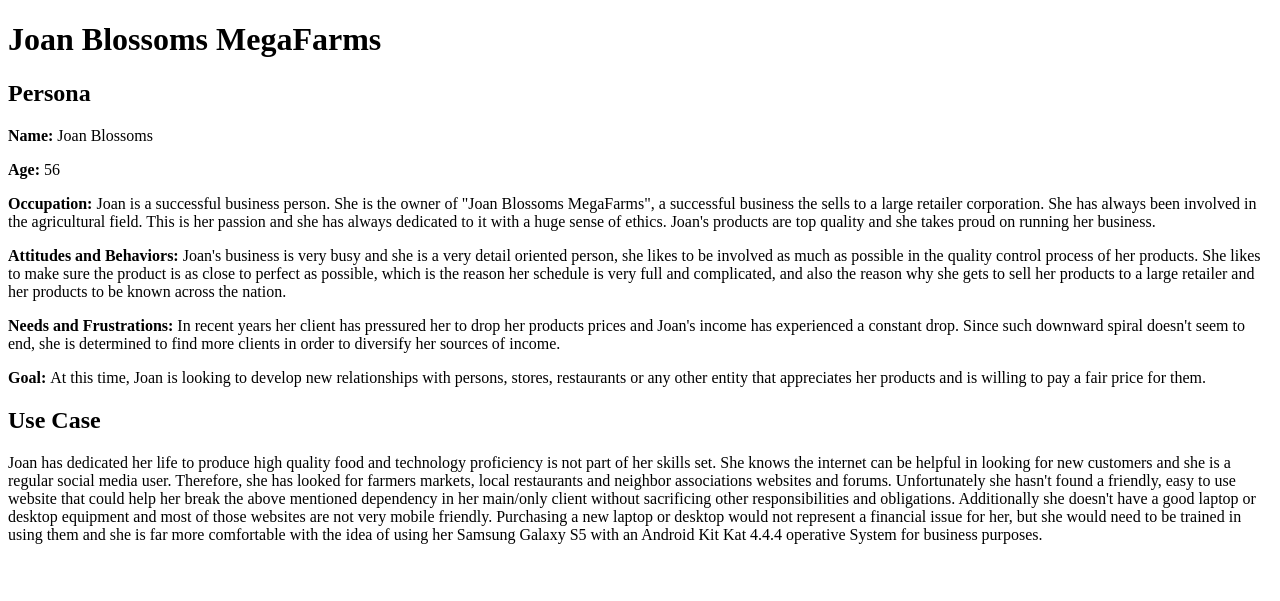
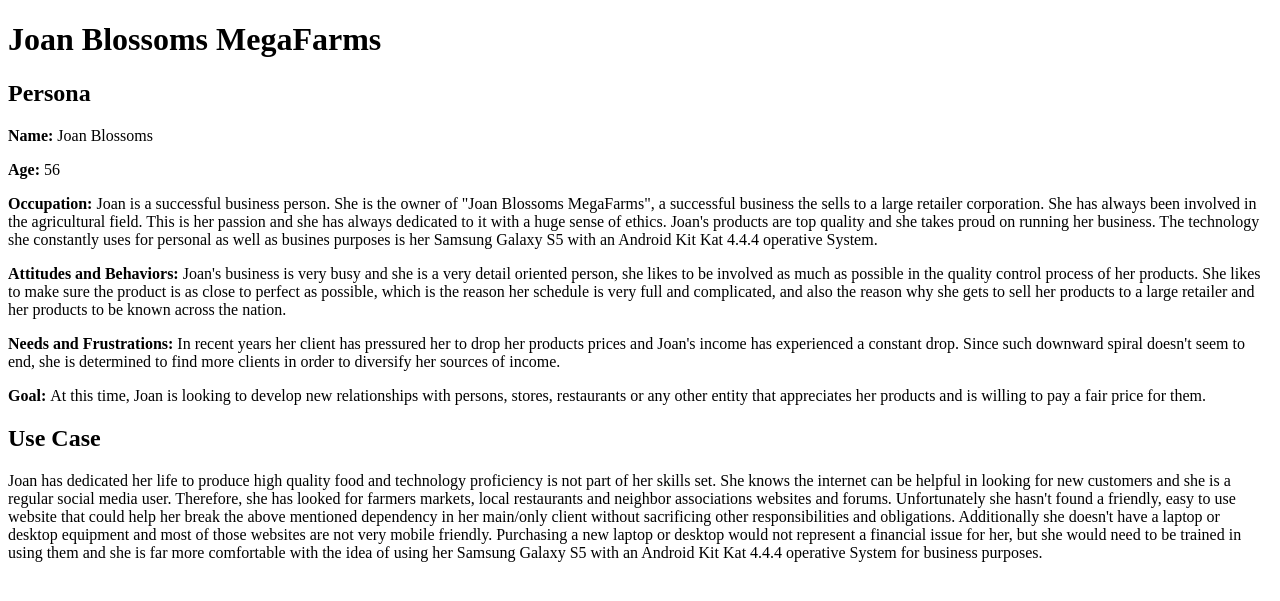
Before and after one commit to ttalcott/roots-n-table, a PHP site: page /user-joan.php in a window 1280 px wide. Shown: the top 601 px of the page. Run offline with PHP 8.4, Linux system fonts and the light colour scheme.

Commit message:
added technologyu to persona

```diff
--- a/epic/user-joan.php
+++ b/epic/user-joan.php
@@ -9,11 +9,11 @@
 		<h2>Persona</h2>
 		<p><strong> Name: </strong>Joan Blossoms</p>
 		<p><strong>Age: </strong> 56</p>
-		<p><strong>Occupation: </strong>Joan is a successful business person. She is the owner of "Joan Blossoms MegaFarms", a successful business the sells to a large retailer corporation. She has always been involved in the agricultural field. This is her passion and she has always dedicated to it with a huge sense of ethics. Joan's products are top quality and she takes proud on running her business.</p>
+		<p><strong>Occupation: </strong>Joan is a successful business person. She is the owner of "Joan Blossoms MegaFarms", a successful business the sells to a large retailer corporation. She has always been involved in the agricultural field. This is her passion and she has always dedicated to it with a huge sense of ethics. Joan's products are top quality and she takes proud on running her business. The technology she constantly uses for personal as well as busines purposes is her Samsung Galaxy S5 with an Android Kit Kat 4.4.4 operative System.</p>
 		<p><strong>Attitudes and Behaviors: </strong>Joan's business is very busy and she is a very detail oriented person, she likes to be involved as much as possible in the quality control process of her products. She likes to make sure the product is as close to perfect as possible, which is the reason her schedule is very full and complicated, and also the reason why she gets to sell her products to a large retailer and her products to be known across the nation. </p>
 		<p><strong>Needs and Frustrations: </strong>In recent years her client has pressured her to drop her products prices and Joan's income has experienced a constant drop. Since such downward spiral doesn't seem to end, she is determined to find more clients in order to diversify her sources of income. </p>
 		<p><strong>Goal: </strong>At this time, Joan is looking to develop new relationships with persons, stores, restaurants or any other entity that appreciates her products and is willing to pay a fair price for them.</p>
 		<h2>Use Case</h2>
-		<p> Joan has dedicated her life to produce high quality food and technology proficiency is not part of her skills set. She knows the internet can be helpful in looking for new customers and she is a regular social media user. Therefore, she has looked for farmers markets, local restaurants and neighbor associations websites and forums. Unfortunately she hasn't found a friendly, easy to use website that could help her break the above mentioned dependency in her main/only client without sacrificing other responsibilities and obligations. Additionally she doesn't have a good laptop or desktop equipment and most of those websites are not very mobile friendly. Purchasing a new laptop or desktop would not represent a financial issue for her, but she would need to be trained in using them and she is far more comfortable with the idea of using her Samsung Galaxy S5 with an Android Kit Kat 4.4.4 operative System for business purposes.</p>
+		<p> Joan has dedicated her life to produce high quality food and technology proficiency is not part of her skills set. She knows the internet can be helpful in looking for new customers and she is a regular social media user. Therefore, she has looked for farmers markets, local restaurants and neighbor associations websites and forums. Unfortunately she hasn't found a friendly, easy to use website that could help her break the above mentioned dependency in her main/only client without sacrificing other responsibilities and obligations. Additionally she doesn't have a laptop or desktop equipment and most of those websites are not very mobile friendly. Purchasing a new laptop or desktop would not represent a financial issue for her, but she would need to be trained in using them and she is far more comfortable with the idea of using her Samsung Galaxy S5 with an Android Kit Kat 4.4.4 operative System for business purposes.</p>
 	</body>
 </html>
```
